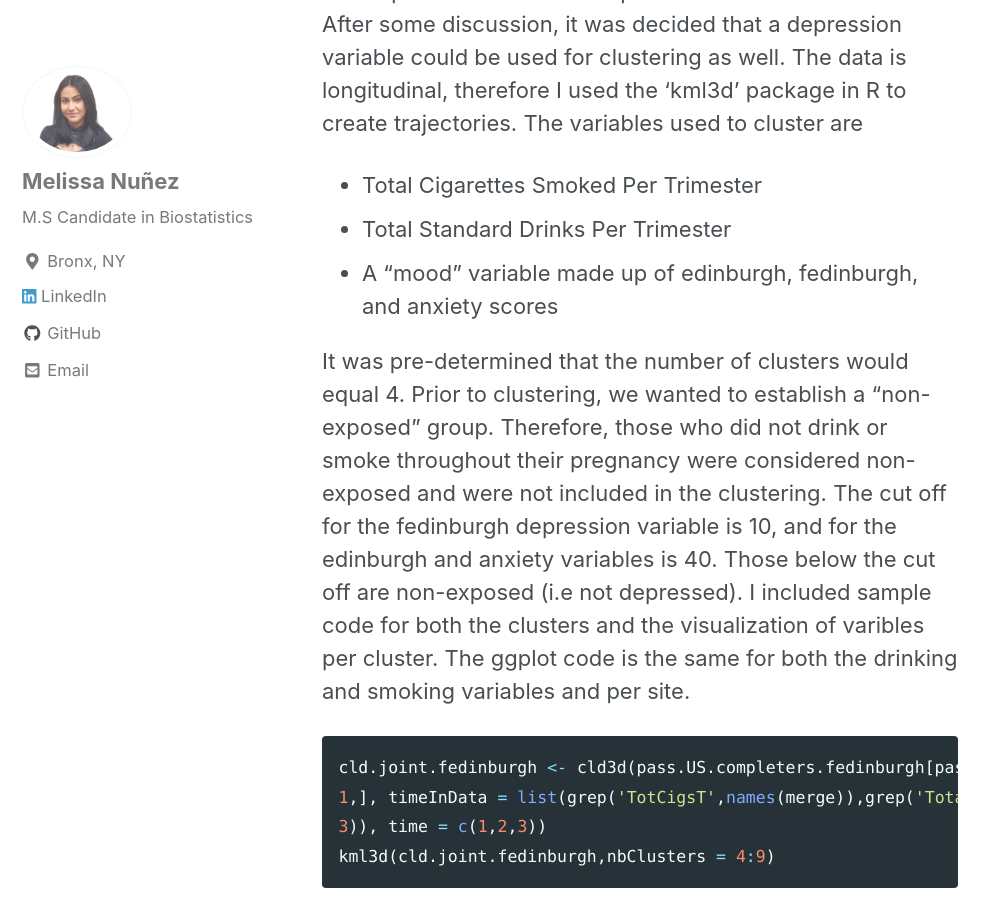
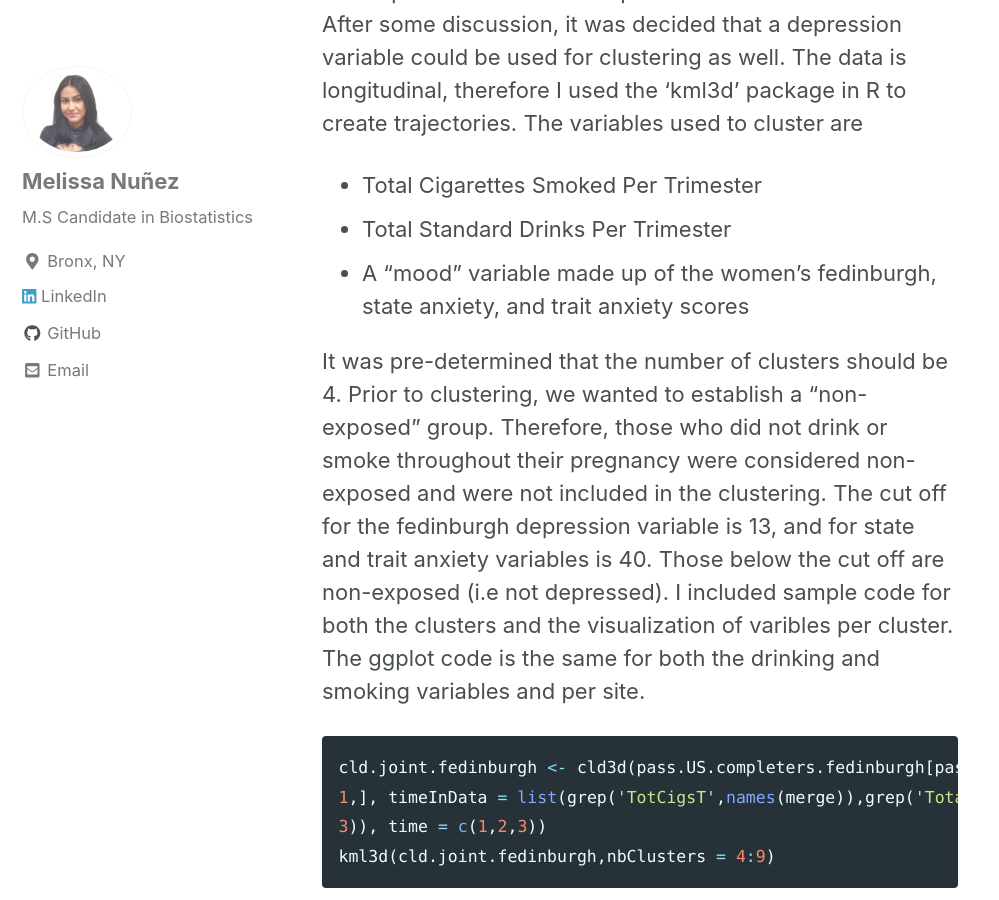
Before and after one commit to melissa-nunez/melissa-nunez.github.io, a Jekyll site: the page built from _posts/2019-02-12-kmeans-clustering.md, in a window 1280 px wide and 900 px high, scrolled down 1677 px. Shown: the whole window, without its empty margins (0-999 px from the left). Built offline with Jekyll 4.4.1, drawn with Linux system fonts in a browser that asks for light colours; cached includes are drawn as plain includes.

Commit message:
CHANGELOG.md

````diff
--- a/_posts/2019-02-12-kmeans-clustering.md
+++ b/_posts/2019-02-12-kmeans-clustering.md
@@ -25,9 +25,9 @@ Since the women demonstrate dynamic drinking and smoking habits, the first step
 
 * Total Cigarettes Smoked Per Trimester
 * Total Standard Drinks Per Trimester
-* A "mood" variable made up of edinburgh, fedinburgh, and anxiety scores
+* A "mood" variable made up of the women's fedinburgh, state anxiety, and trait anxiety scores
 
-It was pre-determined that the number of clusters would equal 4. Prior to clustering, we wanted to establish a "non-exposed" group. Therefore, those who did not drink or smoke throughout their pregnancy were considered non-exposed and were not included in the clustering. The cut off for the fedinburgh depression variable is 10, and for the edinburgh and anxiety variables is 40. Those below the cut off are non-exposed (i.e not depressed). I included sample code for both the clusters and the visualization of varibles per cluster. The ggplot code is the same for both the drinking and smoking variables and per site.
+It was pre-determined that the number of clusters should be 4. Prior to clustering, we wanted to establish a "non-exposed" group. Therefore, those who did not drink or smoke throughout their pregnancy were considered non-exposed and were not included in the clustering. The cut off for the fedinburgh depression variable is 13, and for state and trait anxiety variables is 40. Those below the cut off are non-exposed (i.e not depressed). I included sample code for both the clusters and the visualization of varibles per cluster. The ggplot code is the same for both the drinking and smoking variables and per site.
 
 ```r
 cld.joint.fedinburgh <- cld3d(pass.US.completers.fedinburgh[pass.US.completers.fedinburgh$Exposure ==
````
